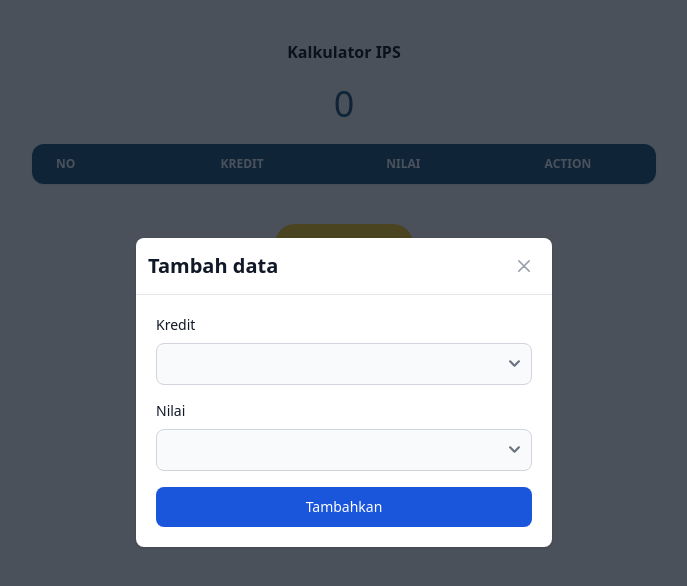
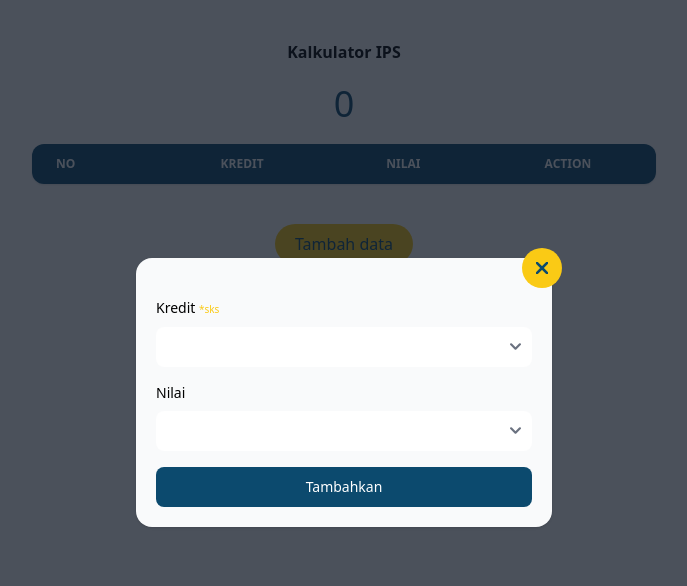
Before and after one commit to ktyudha/telcom-web-ui, a Vue app: page /calculator in a window 1280 px wide. Both pictures are taken after a click on the button "Tambah data". Shown: the top 586 px of the page, without its empty margins (296-983 px from the left). Built offline with nearby package versions, Linux system fonts and the light colour scheme.

Commit message:
modal close like tiket com

```diff
--- a/src/views/CalculatorIpsPage.vue
+++ b/src/views/CalculatorIpsPage.vue
@@ -75,17 +75,13 @@
       >
         <div class="relative p-4 w-full max-w-md max-h-full">
           <!-- Modal content -->
-          <div class="relative bg-white rounded-lg shadow dark:bg-gray-700">
+          <div class="relative bg-gray-50 rounded-2xl shadow dark:bg-gray-700">
             <!-- Modal header -->
-            <div
-              class="flex items-center justify-between p-2 md:p-3 border-b rounded-t dark:border-gray-600"
-            >
-              <h6 class="text-xl font-semibold text-gray-900 dark:text-white">
-                Tambah data
-              </h6>
+            <div class="flex items-center justify-between">
+              <!-- <h6 class="text-xl font-semibold text-yellow-300">Tambah data</h6> -->
               <button
                 type="button"
-                class="end-2.5 text-gray-400 bg-transparent hover:bg-gray-200 hover:text-gray-900 rounded-lg text-sm w-8 h-8 ms-auto inline-flex justify-center items-center dark:hover:bg-gray-600 dark:hover:text-white"
+                class="text-sky-900 bg-yellow-300 hover:text-white hover:bg-red-500 m-[-10px] rounded-full w-10 h-10 ms-auto inline-flex justify-center items-center"
                 data-modal-hide="authentication-modal"
               >
                 <svg
@@ -99,7 +95,7 @@
                     stroke="currentColor"
                     stroke-linecap="round"
                     stroke-linejoin="round"
-                    stroke-width="2"
+                    stroke-width="3"
                     d="m1 1 6 6m0 0 6 6M7 7l6-6M7 7l-6 6"
                   />
                 </svg>
@@ -112,12 +108,13 @@
                 <div>
                   <label
                     for="countries"
-                    class="block mb-2 text-sm font-medium text-gray-900 dark:text-white text-start"
-                    >Kredit</label
+                    class="block mb-2 text-sm font-medium text-dark text-start"
+                    >Kredit
+                    <span class="text-[10px] text-yellow-300">*sks</span></label
                   >
                   <select
                     id="countries"
-                    class="bg-gray-50 border border-gray-300 text-gray-900 text-sm rounded-lg focus:ring-blue-500 focus:border-blue-500 block w-full p-2.5 dark:bg-gray-700 dark:border-gray-600 dark:placeholder-gray-400 dark:text-white dark:focus:ring-blue-500 dark:focus:border-blue-500"
+                    class="bg-white text-gray-900 text-sm rounded-lg w-full p-2.5 border-0"
                     v-model="data.kredit"
                   >
                     <option selected value="1">1</option>
@@ -132,13 +129,13 @@
                 <div>
                   <label
                     for="countries"
-                    class="block mb-2 text-sm font-medium text-gray-900 dark:text-white text-start"
+                    class="block mb-2 text-sm font-medium text-dark text-start"
                     >Nilai</label
                   >
                   <select
                     id="countries"
                     v-model="data.nilai"
-                    class="bg-gray-50 border border-gray-300 text-gray-900 text-sm rounded-lg focus:ring-blue-500 focus:border-blue-500 block w-full p-2.5 dark:bg-gray-700 dark:border-gray-600 dark:placeholder-gray-400 dark:text-white dark:focus:ring-blue-500 dark:focus:border-blue-500"
+                    class="bg-white text-gray-900 text-sm rounded-lg w-full p-2.5 border-0"
                   >
                     <option selected value="A">A</option>
                     <option value="AB">AB</option>
@@ -153,7 +150,7 @@
                 <button
                   type="submit"
                   data-modal-hide="authentication-modal"
-                  class="w-full text-white bg-blue-700 hover:bg-blue-800 focus:ring-4 focus:outline-none focus:ring-blue-300 font-medium rounded-lg text-sm px-5 py-2.5 text-center dark:bg-blue-600 dark:hover:bg-blue-700 dark:focus:ring-blue-800"
+                  class="w-full hover:text-sky-900 transition delay-100 text-white bg-sky-900 hover:bg-yellow-300 font-medium rounded-lg text-sm px-5 py-2.5 text-center"
                 >
                   Tambahkan
                 </button>
```
